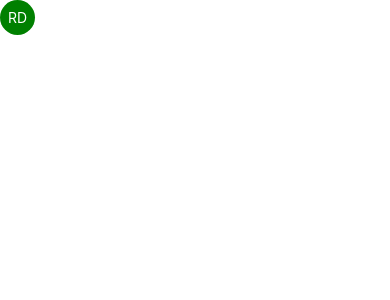
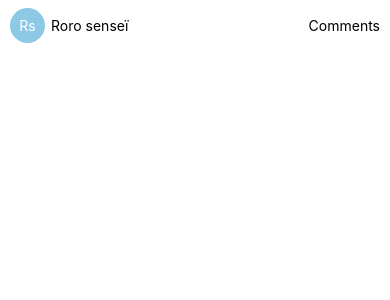
Before and after one commit to bu7ch/image-feed, a React Native app: screen / in a window 390 px wide. Shown: the top 300 px of the page. Built offline with nearby package versions, Linux system fonts and the light colour scheme.

Commit message:
adding avatar + genColor

```diff
--- a/App.js
+++ b/App.js
@@ -1,21 +1,27 @@
 import { StatusBar } from 'expo-status-bar';
 import React from 'react';
 import { StyleSheet, Text, View } from 'react-native';
-import Avatar from './components/Avatar'
+import AuthorRow from './components/AuthorRow';
 
 export default function App() {
   return (
-  <Avatar initials= "RD" size={35} backgroundColor={'green'}
-
-  />
+  <View style={styles.container}>
+    <AuthorRow
+    fullname={'Roro senseï'}
+    linkText = {' Comments'}
+    onPressLinkText={() => {
+      console.log("presssed link!");
+    }}
+    />
+  </View>
   )
 }
 
 const styles = StyleSheet.create({
   container: {
-    flex: 1,
-    backgroundColor: '#fff',
-    alignItems: 'center',
-    justifyContent: 'center',
+    marginTop: StatusBar,
+    flexDirection: 'column',
+    alignItems: 'stretch',
+    justifyContent:'flex-start'
   },
 });
--- /dev/null
+++ b/components/AuthorRow.jsx
@@ -0,0 +1,44 @@
+import React from "react";
+import { StyleSheet, Text, TouchableOpacity, View  } from "react-native";
+import PropTypes from "prop-types";
+
+import Avatar from "./Avatar"
+import getAvatarColor from "../utils/getAvatarColor"
+import getInitials from '../utils/getInitials'
+
+export default function AuthorRow({ fullname, linkText, onPressLinkText }) {
+
+
+  return (
+    <View style={styles.container}>
+      <Avatar size={35}
+      initials= {getInitials(fullname)}
+      backgroundColor= {getAvatarColor(fullname)}/>
+      <Text style={styles.text} numberOfLines={1}>{fullname}</Text>
+      {!!linkText && (
+        <TouchableOpacity onPress={onPressLinkText}>
+          <Text numberOfLines={1}>{linkText}</Text>
+        </TouchableOpacity>
+      )}
+      </View>
+  )
+
+}
+const styles = StyleSheet.create({
+  container: {
+    height: 50,
+    flexDirection: "row",
+    alignItems: 'center',
+    paddingHorizontal: 10,
+  },
+  text: {
+    flex: 1,
+    marginHorizontal: 6
+  }
+})
+
+AuthorRow.PropTypes = {
+  fulname : PropTypes.string.isRequired,
+  linkText : PropTypes.string.isRequired,
+  onPressLinkText : PropTypes.func.isRequired,
+}
--- /dev/null
+++ b/utils/getAvatarColor.js
@@ -0,0 +1,4 @@
+export default function getAvatarColor(name){
+  const hexCode = name.split('').reduce((acc, char) => (acc * char.charCodeAt(0)) % 0xffffff,1 ).toString(16)
+  return `#${'0'.repeat(6 - hexCode.length) + hexCode}`
+}
--- /dev/null
+++ b/utils/getInitials.js
@@ -0,0 +1,4 @@
+export default function getInitials(fullname){
+  const match = fullname.match(/(\w)\w*\s*(\w)?/);
+  return match ? match.slice(1).join('') : '';
+}
```
